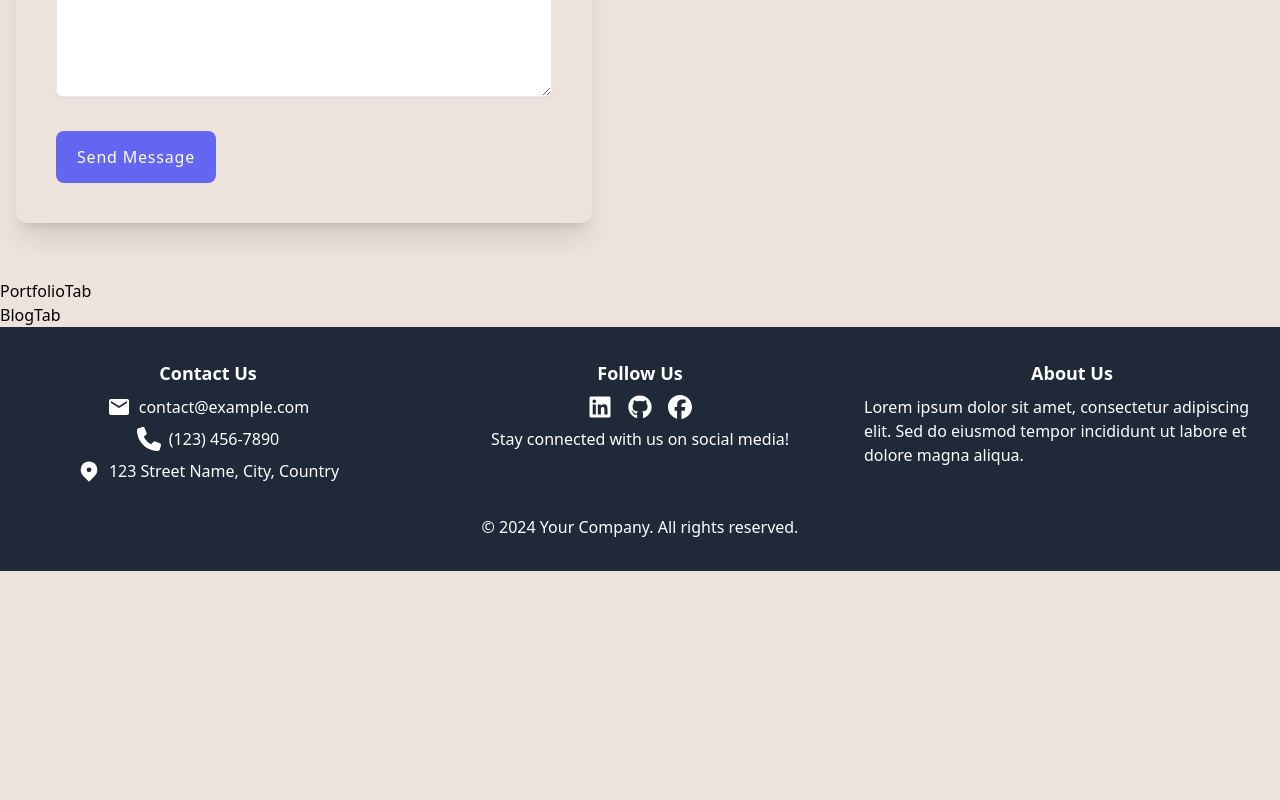
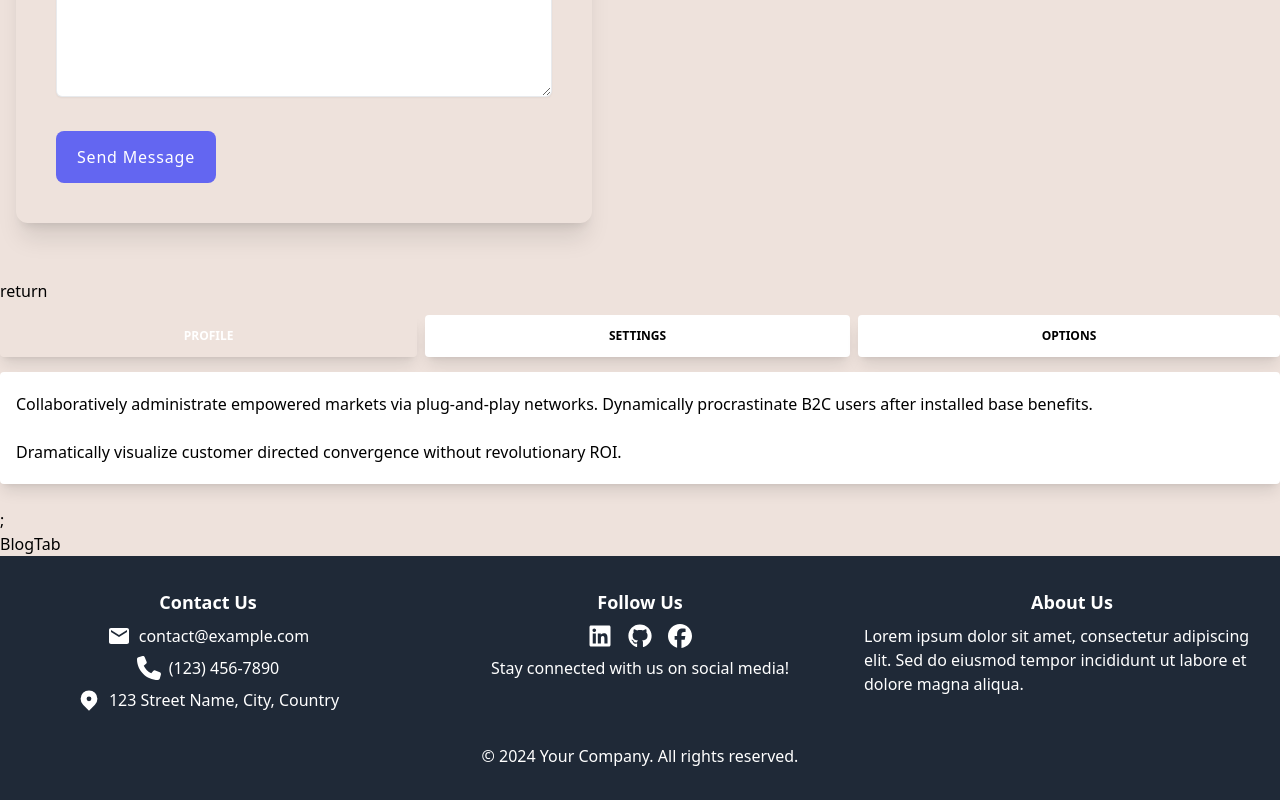
Before and after one commit to DanquahSika/my_portfolio, a React (Vite) app in the folder frontend/: page / in a window 1280 px wide. Shown: the part 1757-2557 px from the top of the page. Before the commit the page ends 2328 px from the top, so only its background shows below. Built offline with nearby package versions, Linux system fonts and the light colour scheme.

Commit message:
portfolio tab initialised

```diff
--- a/frontend/src/components/portfolio-section/PortfolioTab.jsx
+++ b/frontend/src/components/portfolio-section/PortfolioTab.jsx
@@ -1,9 +1,120 @@
-import React from 'react'
+import React from "react";
 
-const PortfolioTab = () => {
+const Tabs = ({ color }) => {
+  const [openTab, setOpenTab] = React.useState(1);
   return (
-    <div>PortfolioTab</div>
-  )
+    <>
+      <div className="flex flex-wrap">
+        <div className="w-full">
+          <ul
+            className="flex mb-0 list-none flex-wrap pt-3 pb-4 flex-row"
+            role="tablist"
+          >
+            <li className="-mb-px mr-2 last:mr-0 flex-auto text-center">
+              <a
+                className={
+                  "text-xs font-bold uppercase px-5 py-3 shadow-lg rounded block leading-normal " +
+                  (openTab === 1
+                    ? "text-white bg-" + color + "-600"
+                    : "text-" + color + "-600 bg-white")
+                }
+                onClick={(e) => {
+                  e.preventDefault();
+                  setOpenTab(1);
+                }}
+                data-toggle="tab"
+                href="#link1"
+                role="tablist"
+              >
+                Profile
+              </a>
+            </li>
+            <li className="-mb-px mr-2 last:mr-0 flex-auto text-center">
+              <a
+                className={
+                  "text-xs font-bold uppercase px-5 py-3 shadow-lg rounded block leading-normal " +
+                  (openTab === 2
+                    ? "text-white bg-" + color + "-600"
+                    : "text-" + color + "-600 bg-white")
+                }
+                onClick={(e) => {
+                  e.preventDefault();
+                  setOpenTab(2);
+                }}
+                data-toggle="tab"
+                href="#link2"
+                role="tablist"
+              >
+                Settings
+              </a>
+            </li>
+            <li className="-mb-px mr-2 last:mr-0 flex-auto text-center">
+              <a
+                className={
+                  "text-xs font-bold uppercase px-5 py-3 shadow-lg rounded block leading-normal " +
+                  (openTab === 3
+                    ? "text-white bg-" + color + "-600"
+                    : "text-" + color + "-600 bg-white")
+                }
+                onClick={(e) => {
+                  e.preventDefault();
+                  setOpenTab(3);
+                }}
+                data-toggle="tab"
+                href="#link3"
+                role="tablist"
+              >
+                Options
+              </a>
+            </li>
+          </ul>
+          <div className="relative flex flex-col min-w-0 break-words bg-white w-full mb-6 shadow-lg rounded">
+            <div className="px-4 py-5 flex-auto">
+              <div className="tab-content tab-space">
+                <div className={openTab === 1 ? "block" : "hidden"} id="link1">
+                  <p>
+                    Collaboratively administrate empowered markets via
+                    plug-and-play networks. Dynamically procrastinate B2C users
+                    after installed base benefits.
+                    <br />
+                    <br /> Dramatically visualize customer directed convergence
+                    without revolutionary ROI.
+                  </p>
+                </div>
+                <div className={openTab === 2 ? "block" : "hidden"} id="link2">
+                  <p>
+                    Completely synergize resource taxing relationships via
+                    premier niche markets. Professionally cultivate one-to-one
+                    customer service with robust ideas.
+                    <br />
+                    <br />
+                    Dynamically innovate resource-leveling customer service for
+                    state of the art customer service.
+                  </p>
+                </div>
+                <div className={openTab === 3 ? "block" : "hidden"} id="link3">
+                  <p>
+                    Efficiently unleash cross-media information without
+                    cross-media value. Quickly maximize timely deliverables for
+                    real-time schemas.
+                    <br />
+                    <br /> Dramatically maintain clicks-and-mortar solutions
+                    without functional solutions.
+                  </p>
+                </div>
+              </div>
+            </div>
+          </div>
+        </div>
+      </div>
+    </>
+  );
+};
+
+export default function PortfolioTab() {
+  return (
+    <>
+      return <Tabs color="pink" />;
+    </>
+  );
 }
-
-export default PortfolioTab
```
